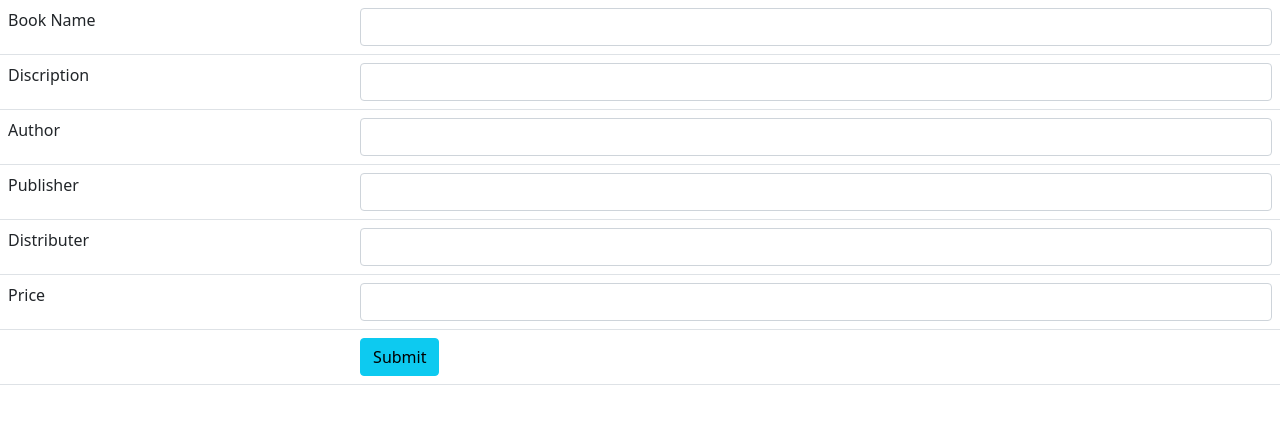
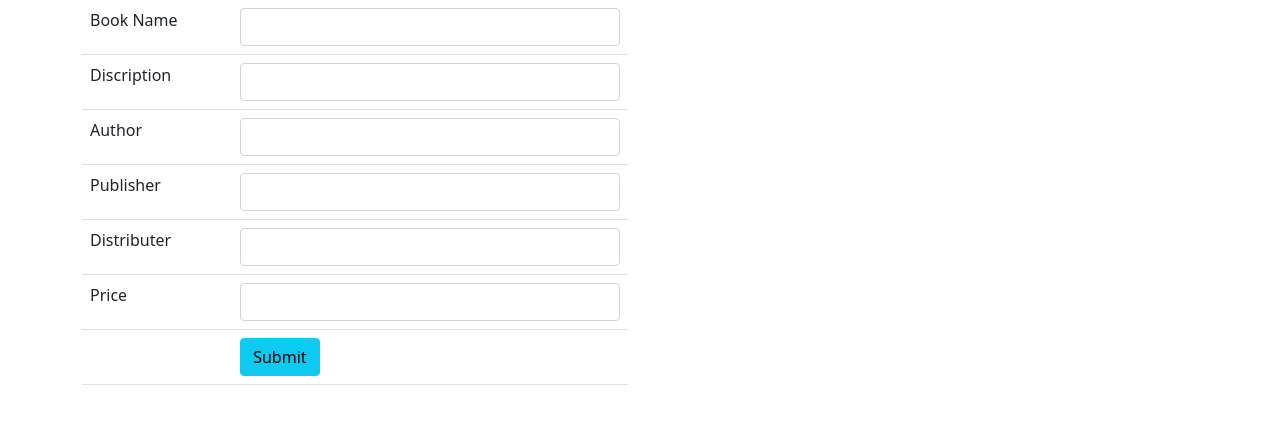
Before and after one commit to Amirtha1997/library-app, a PHP site: page / in a window 1280 px wide. Shown: the top 424 px of the page. Run offline with PHP 8.4, Linux system fonts and the light colour scheme.

Commit message:
name changed

```diff
--- a/index.html
+++ b/index.php
@@ -7,6 +7,9 @@
     <title>LIBRARY APP</title>
 </head>
 <body>
+    <div class="container">
+        <div class="row">
+            <div class="col-12 col-sm-6">
     <table class="table">
         <tr>
             <td>Book Name</td>
@@ -38,5 +41,8 @@
         </tr>
 
     </table>
+    </div>
+    </div>
+    </div>
 </body>
 </html>
```
